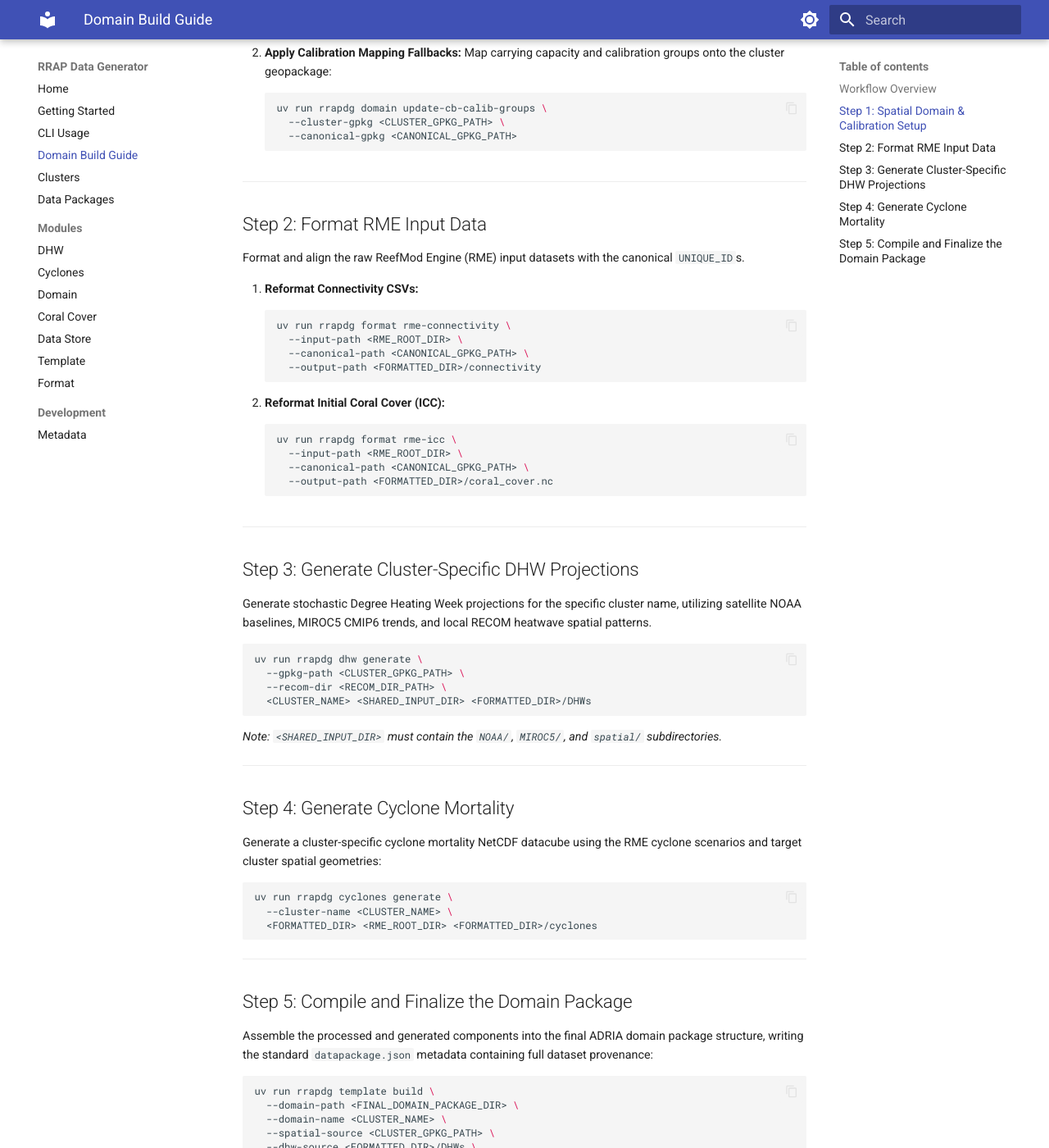
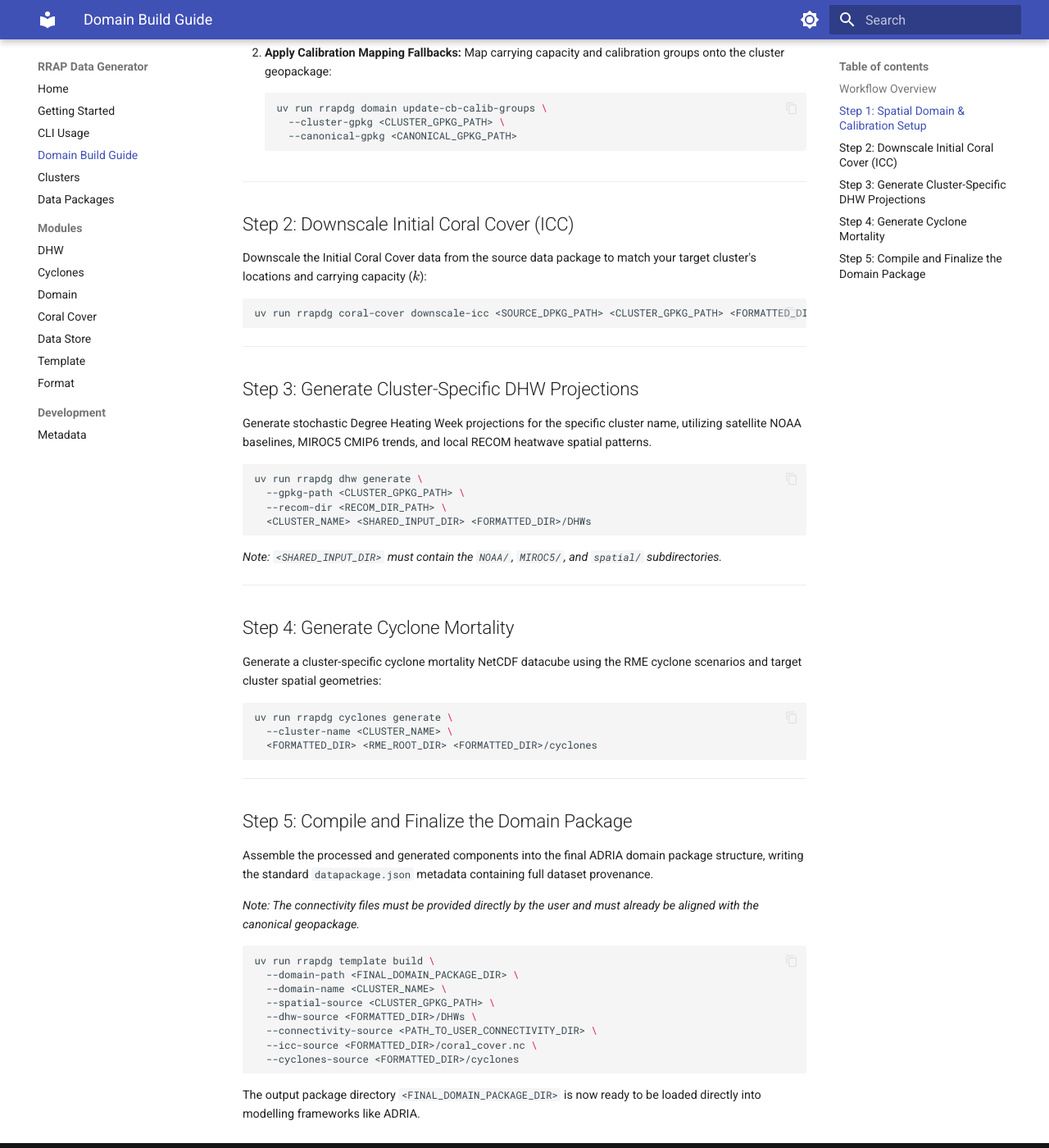
Before and after one commit to open-AIMS/rrap-dg, an MkDocs documentation site: the page built from docs/domain-workflow.md, in a window 1280 px wide and 1400 px high, scrolled down 689 px. Shown: the whole window at 82% size. Built offline with MkDocs 1.6.1 and Material for MkDocs 9.7.7, drawn with Linux system fonts in a browser that asks for light colours; some of the changed text lies outside the part shown.

Commit message:
docs: replace RME connectivity/ICC formatting with downscale-icc in workflow guide

````diff
--- a/docs/domain-workflow.md
+++ b/docs/domain-workflow.md
@@ -10,7 +10,7 @@ The domain generation process consists of five main phases:
 
 ```mermaid
 graph TD
-    A[1. Setup & Calibration] --> B[2. Format RME Inputs]
+    A[1. Setup & Calibration] --> B[2. Downscale ICC]
     B --> C[3. Generate DHW Projections]
     C --> D[4. Generate Cyclone Mortality]
     D --> E[5. Compile Domain Package]
@@ -37,24 +37,13 @@ First, define the clustered spatial boundary and map calibration groups (`CB_CAL
 
 ---
 
-## Step 2: Format RME Input Data
+## Step 2: Downscale Initial Coral Cover (ICC)
 
-Format and align the raw ReefMod Engine (RME) input datasets with the canonical `UNIQUE_ID`s.
+Downscale the Initial Coral Cover data from the source data package to match your target cluster's locations and carrying capacity ($k$):
 
-1. **Reformat Connectivity CSVs:**
-   ```bash
-   uv run rrapdg format rme-connectivity \
-     --input-path <RME_ROOT_DIR> \
-     --canonical-path <CANONICAL_GPKG_PATH> \
-     --output-path <FORMATTED_DIR>/connectivity
-   ```
-2. **Reformat Initial Coral Cover (ICC):**
-   ```bash
-   uv run rrapdg format rme-icc \
-     --input-path <RME_ROOT_DIR> \
-     --canonical-path <CANONICAL_GPKG_PATH> \
-     --output-path <FORMATTED_DIR>/coral_cover.nc
-   ```
+```bash
+uv run rrapdg coral-cover downscale-icc <SOURCE_DPKG_PATH> <CLUSTER_GPKG_PATH> <FORMATTED_DIR>/coral_cover.nc
+```
 
 ---
 
@@ -87,7 +76,9 @@ uv run rrapdg cyclones generate \
 
 ## Step 5: Compile and Finalize the Domain Package
 
-Assemble the processed and generated components into the final ADRIA domain package structure, writing the standard `datapackage.json` metadata containing full dataset provenance:
+Assemble the processed and generated components into the final ADRIA domain package structure, writing the standard `datapackage.json` metadata containing full dataset provenance.
+
+*Note: The connectivity files must be provided directly by the user and must already be aligned with the canonical geopackage.*
 
 ```bash
 uv run rrapdg template build \
@@ -95,7 +86,7 @@ uv run rrapdg template build \
   --domain-name <CLUSTER_NAME> \
   --spatial-source <CLUSTER_GPKG_PATH> \
   --dhw-source <FORMATTED_DIR>/DHWs \
-  --connectivity-source <FORMATTED_DIR>/connectivity \
+  --connectivity-source <PATH_TO_USER_CONNECTIVITY_DIR> \
   --icc-source <FORMATTED_DIR>/coral_cover.nc \
   --cyclones-source <FORMATTED_DIR>/cyclones
 ```
````
